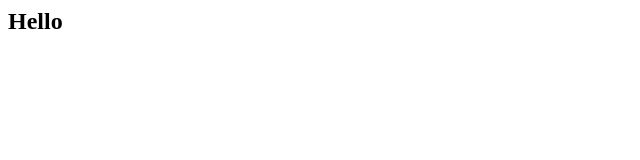
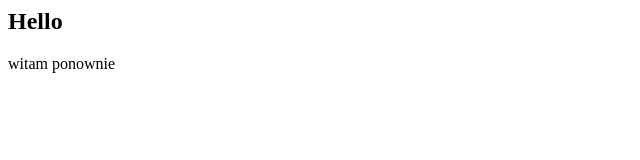
Before and after one commit to AgataS-front/pushGH2, a plain HTML site: page index.html in a window 1280 px wide. Shown: the whole page, without its empty margins (0-640 px from the left). Drawn offline with Linux system fonts and the light colour scheme.

Commit message:
zmiany w pliku index.html

```diff
--- a/index.html
+++ b/index.html
@@ -1 +1,3 @@
 <h2>Hello</h2>
+
+<p>witam ponownie</p>
```
